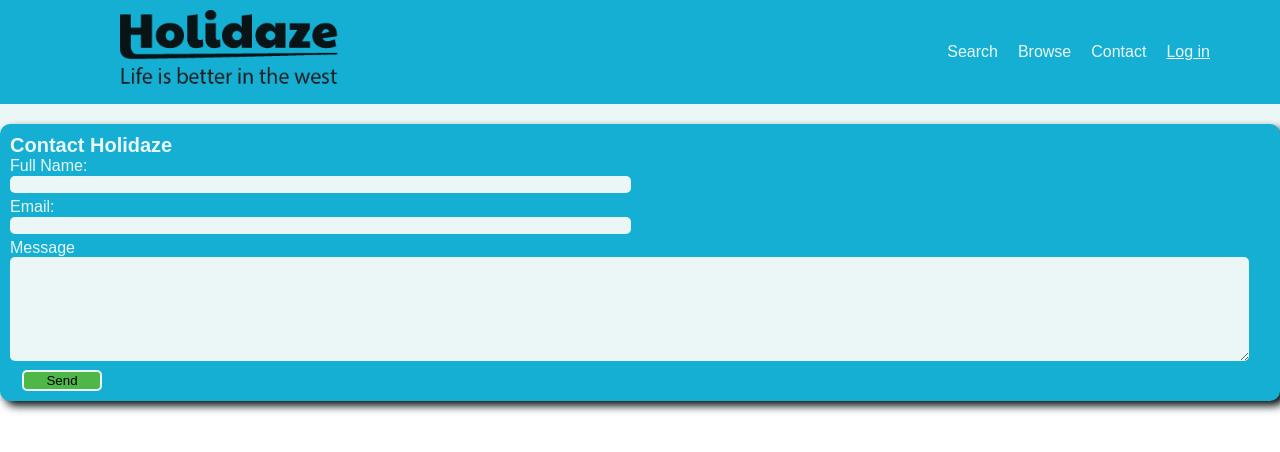
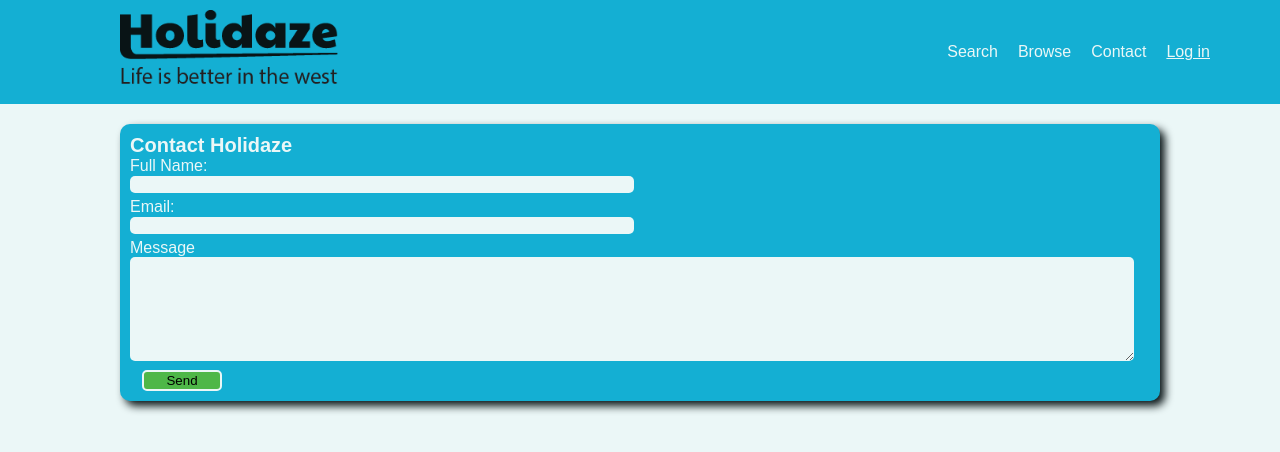
Before and after one commit to sono81/holidaze, a React (Create React App) app: page /Contact in a window 1280 px wide. Shown: the top 452 px of the page. Built offline with nearby package versions, Linux system fonts and the light colour scheme.

Commit message:
add div for stylyng purposes

```diff
--- a/src/components/layout/ContactPage.js
+++ b/src/components/layout/ContactPage.js
@@ -3,7 +3,9 @@ import Contact from "../functional/Contact";
 
 function ContactPage() {
     return(
+        <div className="dashboard">
         <Contact />
+        </div>
     )
 }
 
```
